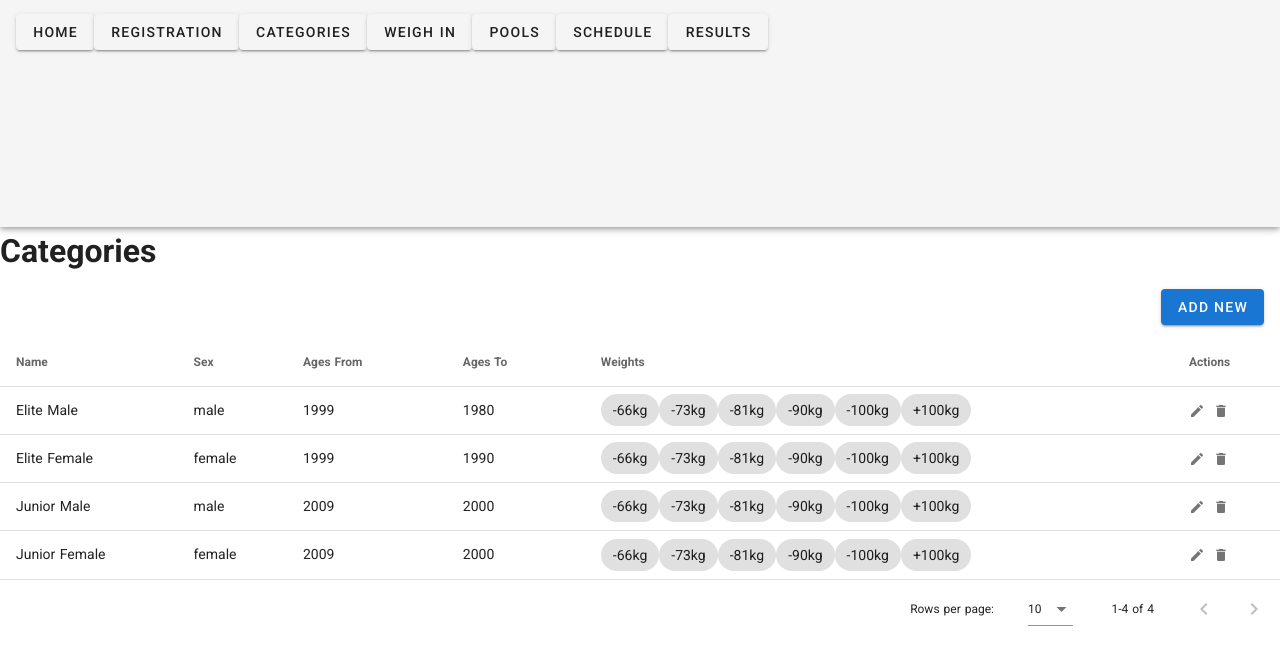
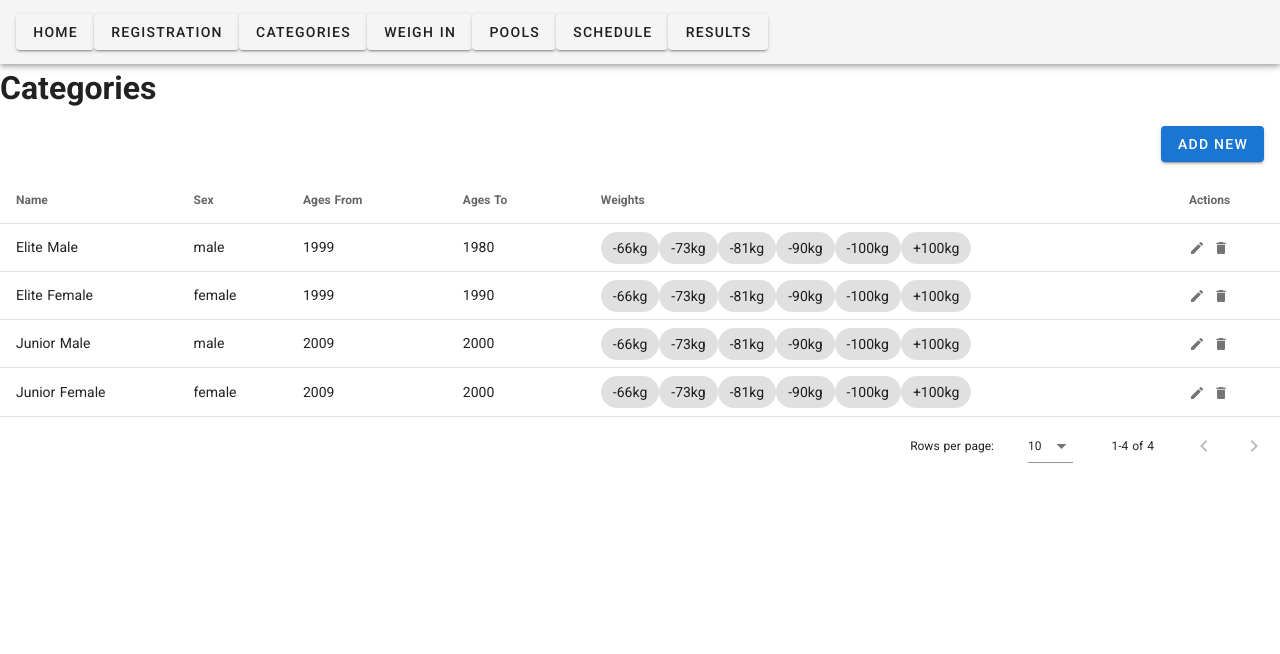
Before and after one commit to jacwohlen/turnus, a Nuxt app: page /Categories in a window 1280 px wide. Shown: the top 654 px of the page. Built offline with nearby package versions, Linux system fonts and the light colour scheme.

Commit message:
Fix vuetify layout -> add missing app directive

```diff
--- a/components/NavigationBar.vue
+++ b/components/NavigationBar.vue
@@ -1,5 +1,5 @@
 <template>
-  <v-app-bar>
+  <v-app-bar app>
     <v-btn v-for="(l, idx) in links" :key="idx" :to="l.link">
       {{ l.name }}
     </v-btn>
```
